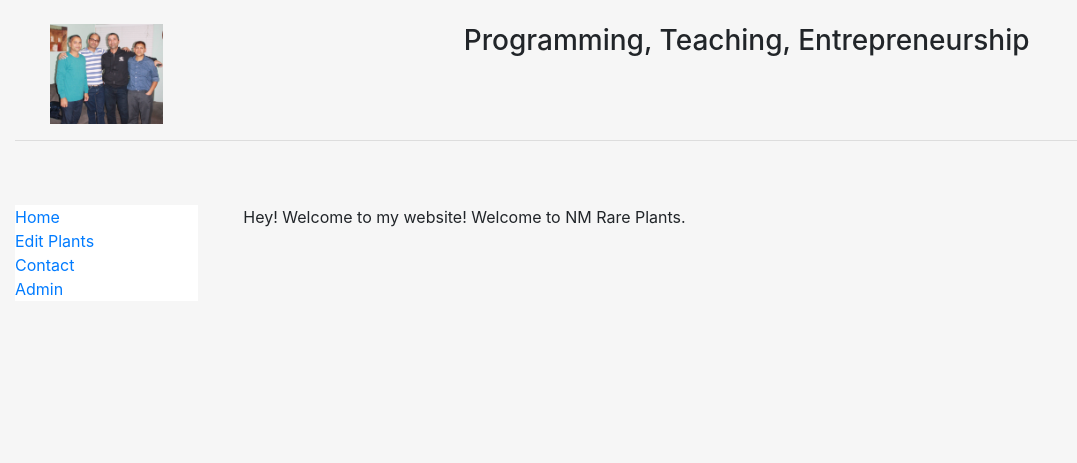
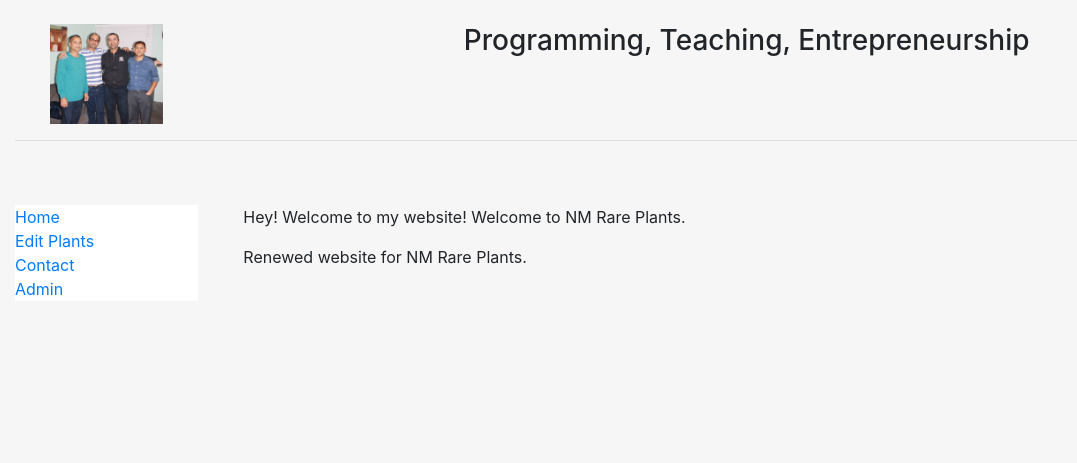
Before and after one commit to rastogiunm/djangoplants, a Django app: page / in a window 1280 px wide. Shown: the top 463 px of the page, without its empty margins (0-1077 px from the left). Run offline with Django 3.2, Linux system fonts and the light colour scheme; some libraries are stand-ins or nearby versions.

Commit message:
Update home.html
additional comments #3

```diff
--- a/plantapp/templates/plantapp/home.html
+++ b/plantapp/templates/plantapp/home.html
@@ -1,4 +1,5 @@
 {% extends "plantapp/header.html" %}
 {% block content %}
 <p>Hey! Welcome to my website! Welcome to NM Rare Plants.</p>
+<p>Renewed website for NM Rare Plants.</p>
 {% endblock %}
```
